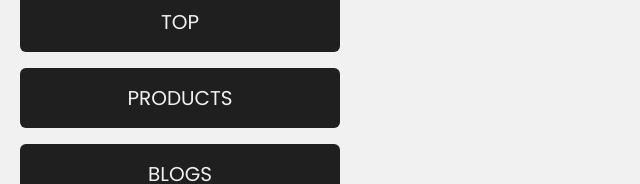
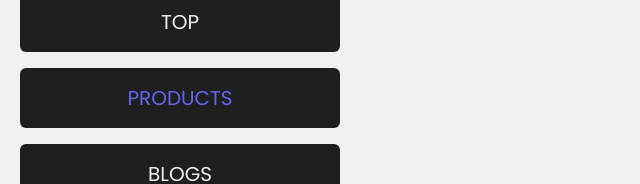
Before and after one commit to KentaIkeda/next-portfolio, a Next.js app: page /products in a window 1280 px wide. Shown: the part 346-530 px from the top of the page, without its empty margins (0-640 px from the left). Built offline with nearby package versions, Linux system fonts and the light colour scheme.

Commit message:
navのテキストの色ががページによって変わるように変更

```diff
--- a/app/(root)/page.tsx
+++ b/app/(root)/page.tsx
@@ -6,9 +6,6 @@ import Title from '../_components/title';
 
 export default async function Home() {
   const limitedBlogs = await getData();
-
-  const text = 'Hello World!!';
-  console.log(text.at(0));
 
   return (
     <main className='w-full h-full max-w-xl mx-auto lg:max-w-full lg:col-span-4 xl:col-span-5 lg:flex lg:flex-col lg:justify-between'>
--- a/app/_components/(mdNav)/handleNav.tsx
+++ b/app/_components/(mdNav)/handleNav.tsx
@@ -1,4 +1,3 @@
-import { pageLists } from '../../lib/pageList';
 import React from 'react';
 import { Dispatch, SetStateAction } from 'react';
 import NavForMobile from './(ui)/navForMovile';
@@ -56,6 +55,12 @@ const MDNavigation = ({
   isModal: boolean;
   setIsModal: Dispatch<SetStateAction<boolean>>;
 }) => {
+  const pageLists = [
+    { id: 1, name: 'TOP', href: '/' },
+    { id: 2, name: 'PRODUCTS', href: '/products' },
+    { id: 3, name: 'BLOGS', href: '/blog' },
+  ];
+
   return (
     <>
       {isModal ? (
--- a/app/_components/navigation.tsx
+++ b/app/_components/navigation.tsx
@@ -1,20 +1,47 @@
-"use client";
+'use client';
 
-import Link from "next/link";
-import { pageLists } from "../lib/pageList";
+import Link from 'next/link';
+import { usePathname } from 'next/navigation';
+import { PathNameType } from '../_types/types';
 
 const Navigation = () => {
+  const pathName = usePathname();
+  const pageLists: Array<{ id: number; name: PathNameType; href: string }> = [
+    { id: 1, name: 'TOP', href: '/' },
+    { id: 2, name: 'PRODUCTS', href: '/products' },
+    { id: 3, name: 'BLOGS', href: '/blogs' },
+  ];
+
+  // "TOP"が来たら"/"を返す、その他は"/"を除外した文字列を返す
+  // 引数テキストはpageListのnameの想定
+  const formatPathName = (text: PathNameType) => {
+    if (text === 'TOP') {
+      return pathName.replace('/', 'top');
+    }
+    if (text === 'PRODUCTS') {
+      return pathName.slice(1);
+    }
+    if (text === 'BLOGS') {
+      return pathName.slice(1);
+    }
+  };
+
   return (
     <div>
-      <ul className="flex flex-col gap-4">
+      <ul className='flex flex-col gap-4'>
         {pageLists.map((page) => {
+          const path = formatPathName(page.name);
+          const isActiveColor =
+            path === page.name.toLowerCase() ? 'text-indigo-500' : 'text-light';
           return (
             <Link
               key={page.id}
-              className="group/nav w-11/12 max-w-80 h-auto mx-auto block"
+              className='group/nav w-11/12 max-w-80 h-auto mx-auto block'
               href={page.href}
             >
-              <li className="w-full h-full p-4 mx-auto bg-dark text-light dark:bg-light dark:text-dark transition-all rounded-md group-hover/nav:tracking-wider group-hover/nav:text-indigo-500 group-hover/nav:underline text-center text-xl">
+              <li
+                className={`w-full h-full p-4 mx-auto bg-dark dark:bg-light dark:text-dark transition-all rounded-md group-hover/nav:tracking-wider group-hover/nav:text-indigo-500 group-hover/nav:underline text-center text-xl ${isActiveColor}`}
+              >
                 {page.name}
               </li>
             </Link>
--- a/app/lib/pageList.ts
+++ /dev/null
@@ -1,5 +0,0 @@
-export const pageLists = [
-  { id: 1, name: 'TOP', href: '/' },
-  { id: 2, name: 'PRODUCTS', href: '/products' },
-  { id: 3, name: 'BLOGS', href: '/blog' },
-]
```
Also changed, not shown: app/_types/types.ts (+7 -5 lines), app/(contents)/blogs/[slug]/page.tsx (renamed from app/(contents)/blog/[slug]/page.tsx), app/(contents)/blogs/page.tsx (renamed from app/(contents)/blog/page.tsx).
